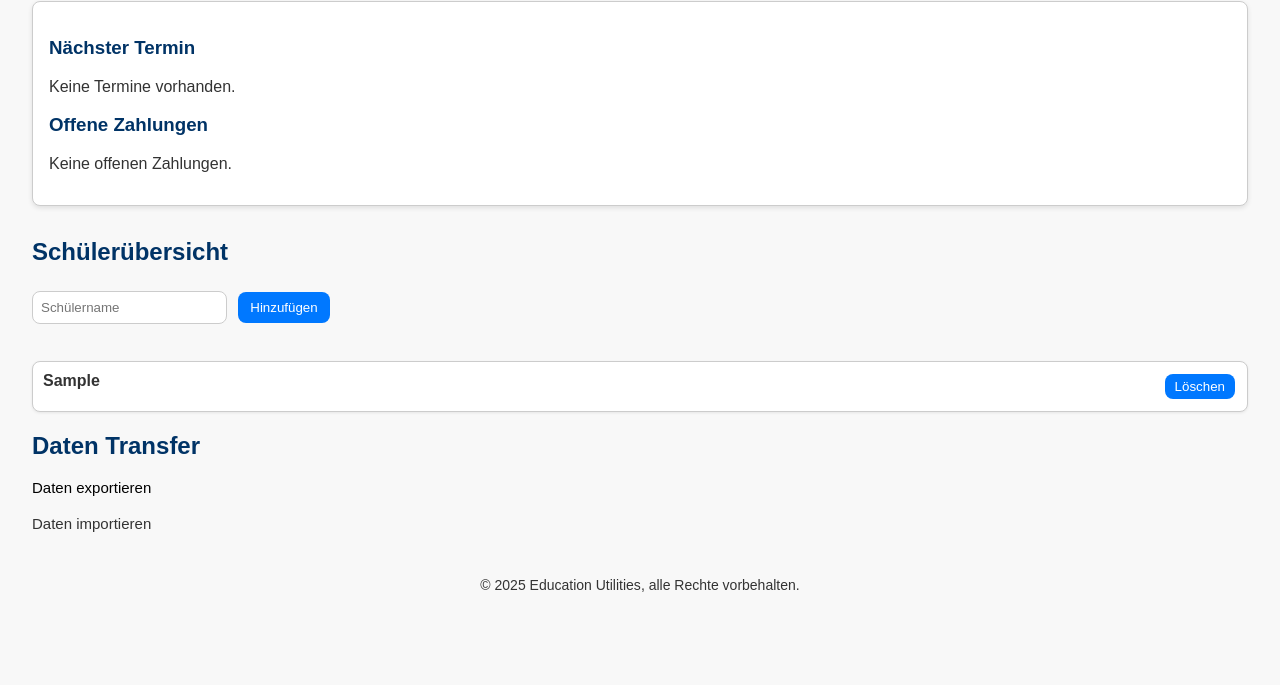
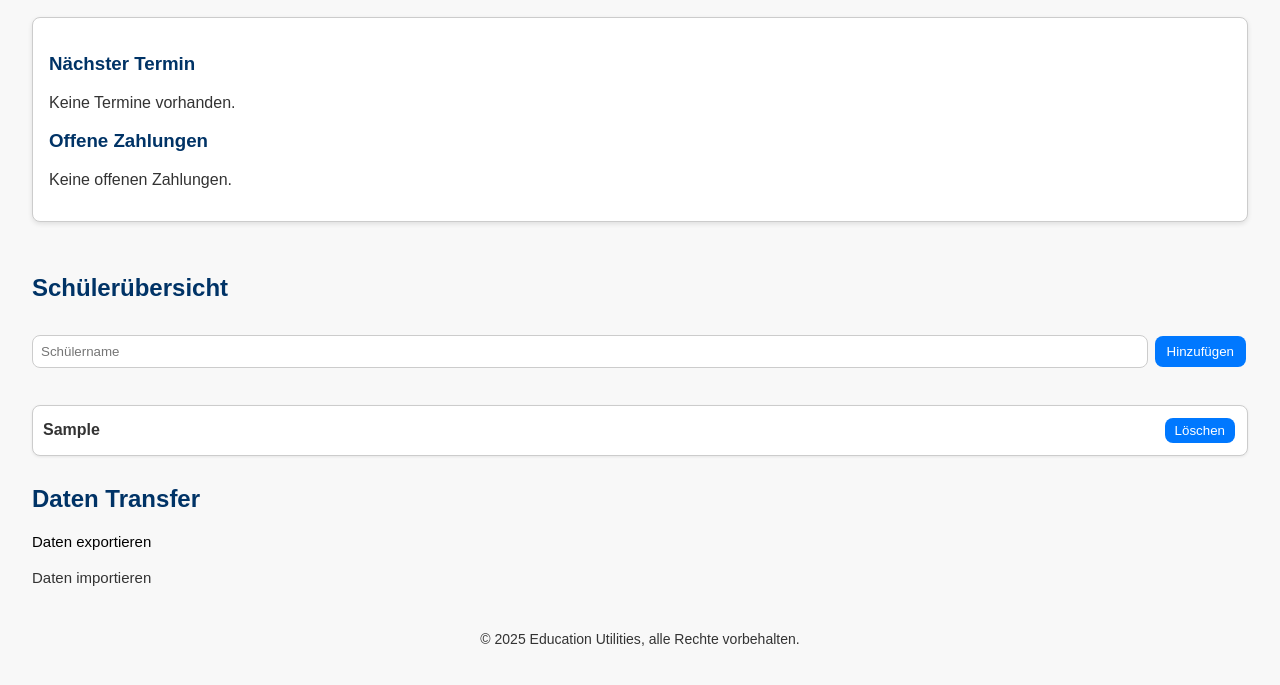
Before and after one commit to rr-utilities/tutor-assistant, a plain HTML site: page index.html in a window 1280 px wide. Both pictures are taken after typing "Sample" into the empty fields and a click on the button "Hinzufügen". Shown: the part 157-842 px from the top of the page. Before the commit the page ends 806 px from the top, so only its background shows below. Drawn offline with Linux system fonts and the light colour scheme.

Commit message:
pls work

```diff
--- a/styles.css
+++ b/styles.css
@@ -1,4 +1,5 @@
 html, body {
+    height: 100%;
     margin: 0;
     padding: 0;
 }
@@ -8,10 +9,13 @@ body {
     background: #f8f8f8;
     color: #333;
     padding: 2rem;
-    display: block;
-    box-sizing: border-box;
+    display: flex;
     flex-direction: column;
     min-height: 100vh;
+}
+
+main {
+    flex: 1;
 }
 
 h1, h2, h3, h4 {
@@ -51,9 +55,8 @@ h1 {
     padding: 10px;
     margin-bottom: 10px;
     display: flex;
-    box-sizing: border-box;
     justify-content: space-between;
-    align-items: flex-start;
+    align-items: center;
     box-shadow: 0 1px 3px rgba(0,0,0,0.08);
 }
 
@@ -114,8 +117,7 @@ h1 {
 }
 
 form {
-    display: block;
-    box-sizing: border-box;
+    display: flex;
     margin-bottom: 2rem;
 }
 
@@ -168,13 +170,9 @@ form button:hover {
     }
 }
 
-input, textarea, select {
-    -webkit-user-select: text;
-    user-select: text;
-    -webkit-touch-callout: none;
-    appearance: none;
-    -webkit-appearance: none;
-}
+
+
+
 
 
 
@@ -205,7 +203,7 @@ a:hover {
 }
 
 table {
-    width: 95%;
+    width: 100%;
     border-collapse: collapse;
     margin-bottom: 1rem;
 }
@@ -246,10 +244,9 @@ input, select {
 }
 
 form {
-    display: block;
-    box-sizing: border-box;
+    display: flex;
     flex-wrap: wrap;
-    align-items: flex-start;
+    align-items: center;
     margin-top: 0.5rem;
 }
 
@@ -283,7 +280,7 @@ form {
     color: #333;
     box-sizing: border-box;
     padding: 10px 0;
-    width: auto;
+    width: 100%;
     margin-top: 20px;
 
 }
```
